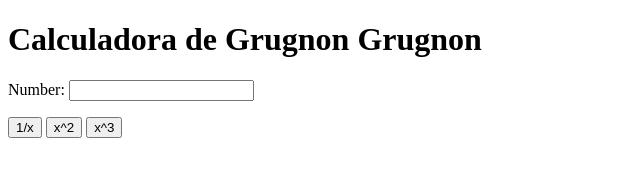
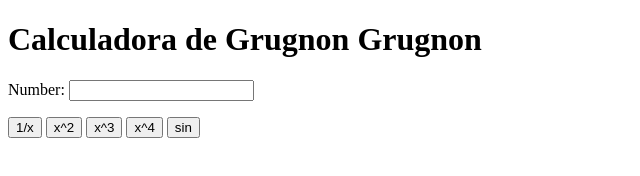
Before and after one commit to thx8912/my_calculator_2, a plain HTML site: page index.html in a window 1280 px wide. Shown: the whole page, without its empty margins (0-640 px from the left). Drawn offline with Linux system fonts and the light colour scheme.

Commit message:
sin(x) button

```diff
--- a/index.html
+++ b/index.html
@@ -12,6 +12,8 @@
 			<button onclick="inverse()"> 1/x </button>
 			<button onclick="square()"> x^2 </button>
 			<button onclick="cube()"> x^3 </button>
+			<button onclick="power_4()"> x^4 </button>
+			<button onclick="sine()"> sin </button>
 		</p>
 		<script type="text/javascript">
 			function cube() {
@@ -30,6 +32,10 @@
 				var num = document.getElementById("n1");
 				num.value = Math.pow(num.value, 4);
 			}
+			function sine() {
+				var num = document.getElementById("n1");
+				num.value = Math.sin(num.value);
+			}
 		</script>
 	</body>
 </html>
```
